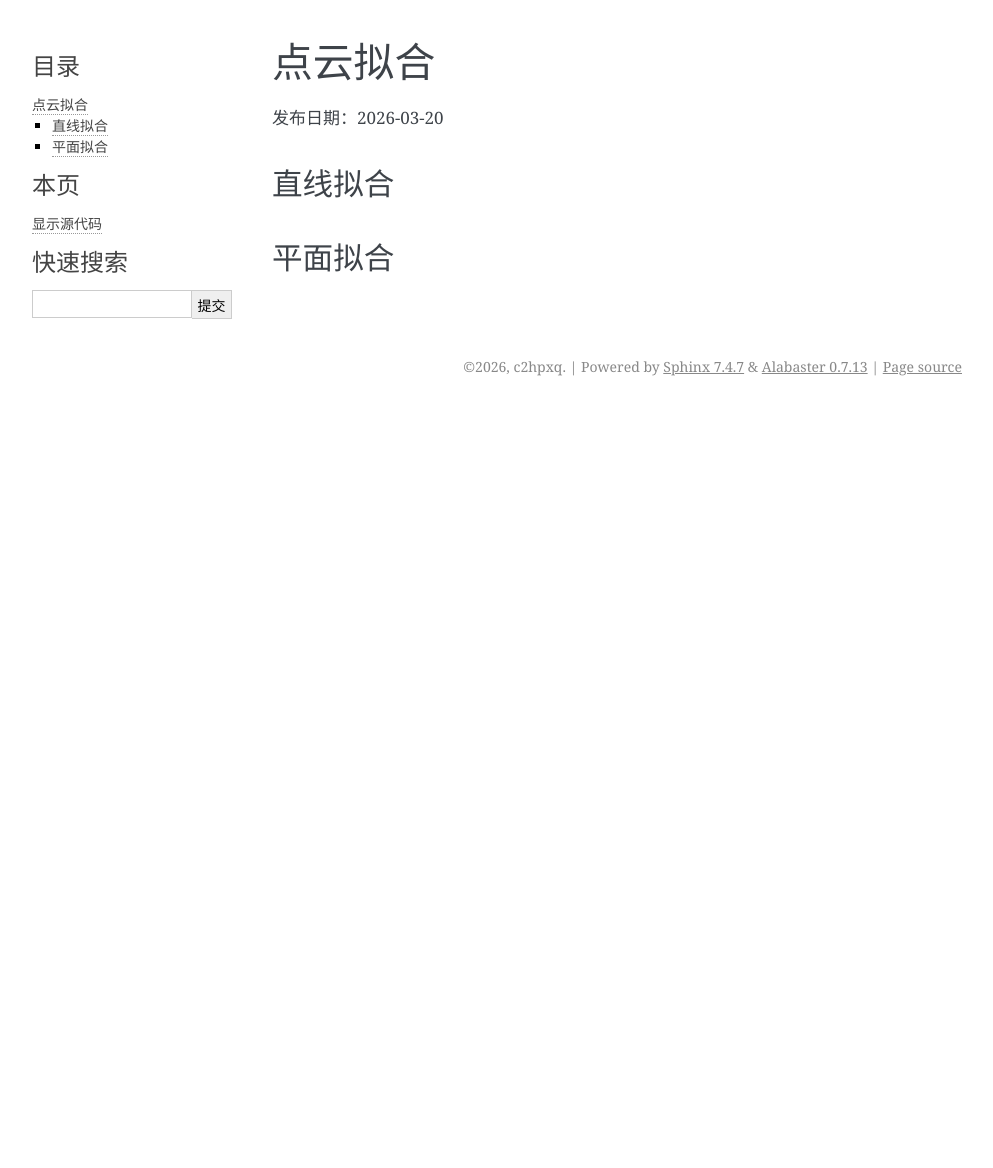
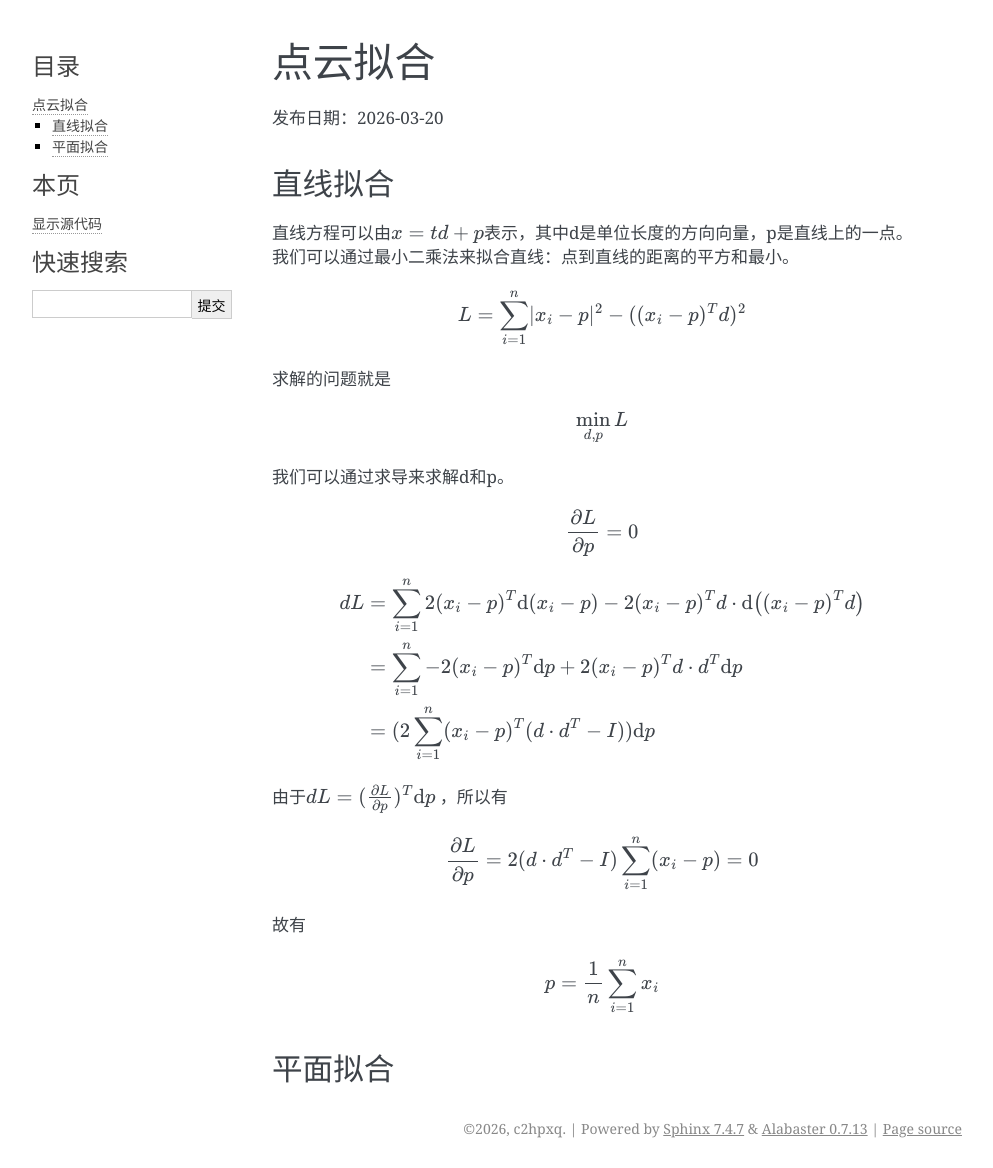
Before and after one commit to c2hpxq/SLAM, a Sphinx documentation site: the page built from source/posts/first-post.rst, in a window 1280 px wide. Shown: the whole page, without its empty margins (148-1141 px from the left). Built offline with Sphinx 7.4.7, drawn with Linux system fonts in a browser that asks for light colours; before the commit the page ends 900 px from its top, so only the background shows below that.

Commit message:
temp line-fitting

```diff
--- /dev/null
+++ b/source/_static/mathjax-config.js
@@ -0,0 +1,9 @@
+window.MathJax = {
+  tex: {
+    inlineMath: [['\\(', '\\)'], ['$', '$']],
+    displayMath: [['\\[', '\\]'], ['$$', '$$']]
+  },
+  options: {
+    skipHtmlTags: ['script', 'noscript', 'style', 'textarea', 'pre', 'code']
+  }
+};
--- a/source/conf.py
+++ b/source/conf.py
@@ -13,15 +13,32 @@ author = 'c2hpxq'
 # -- General configuration ---------------------------------------------------
 # https://www.sphinx-doc.org/en/master/usage/configuration.html#general-configuration
 
-extensions = []
+extensions = [
+    'sphinx.ext.mathjax',
+]
 
 templates_path = ['_templates']
 exclude_patterns = []
 
 language = 'zh'
 
+# Allow MathJax to render formulas written as $...$ and $$...$$ in rst text.
+mathjax3_config = {
+    'tex': {
+        'inlineMath': [['\\(', '\\)'], ['$', '$']],
+        'displayMath': [['\\[', '\\]'], ['$$', '$$']],
+    }
+}
+
 # -- Options for HTML output -------------------------------------------------
 # https://www.sphinx-doc.org/en/master/usage/configuration.html#options-for-html-output
 
 html_theme = 'alabaster'
 html_static_path = ['_static']
+
+# Always load MathJax on HTML pages so formulas written as $...$/$$...$$
+# inside rst plain text can still be rendered by the browser.
+html_js_files = [
+    'mathjax-config.js',
+    'https://cdn.jsdelivr.net/npm/mathjax@3/es5/tex-mml-chtml.js',
+]
--- a/source/posts/first-post.rst
+++ b/source/posts/first-post.rst
@@ -5,7 +5,36 @@
 
 直线拟合
 ------------------------
+直线方程可以由$x = td + p$表示，其中d是单位长度的方向向量，p是直线上的一点。
+我们可以通过最小二乘法来拟合直线：点到直线的距离的平方和最小。
 
+$$
+L = \\sum_{i=1}^n \\lvert x_i - p \\rvert^2 - ((x_i - p)^T d)^2
+$$
+求解的问题就是
+$$
+\\min_{d, p} L
+$$
+
+我们可以通过求导来求解d和p。
+
+$$
+\\frac{\\partial L}{\\partial p} = 0
+$$
+
+$$
+\\begin{aligned}
+dL
+&= \\sum_{i=1}^n 2 (x_i - p)^T \\mathrm{d}(x_i - p) - 2 (x_i - p)^T d \\cdot \\mathrm{d}\\!\\left((x_i - p)^T d\\right) \\\\
+&= \\sum_{i=1}^n -2 (x_i - p)^T \\mathrm{d}p + 2 (x_i - p)^T d \\cdot d^T \\mathrm{d}p \\\\
+&= (2\\sum_{i=1}^n (x_i - p)^T (d \\cdot d^T - I)) \\mathrm{d}p
+\\end{aligned}
+$$
+由于$ dL =(\\frac{\\partial L}{\\partial p})^T \\mathrm{d}p $ ，所以有
+$$ \\frac{\\partial L}{\\partial p} =2(d \\cdot d^T - I)\\sum_{i=1}^n (x_i - p) = 0 $$
+
+故有
+$$ p = \\frac{1}{n}\\sum_{i=1}^n x_i $$
 
 平面拟合
 ------------------------
```
